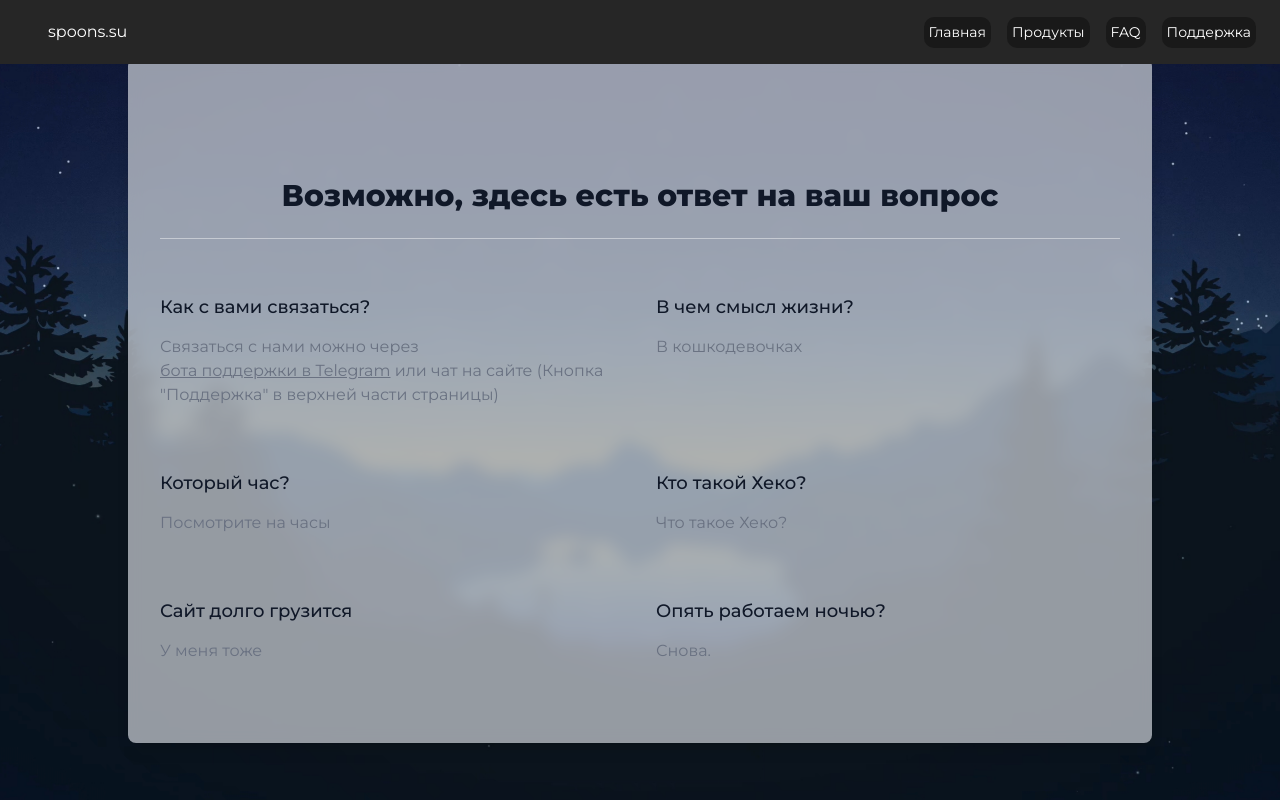
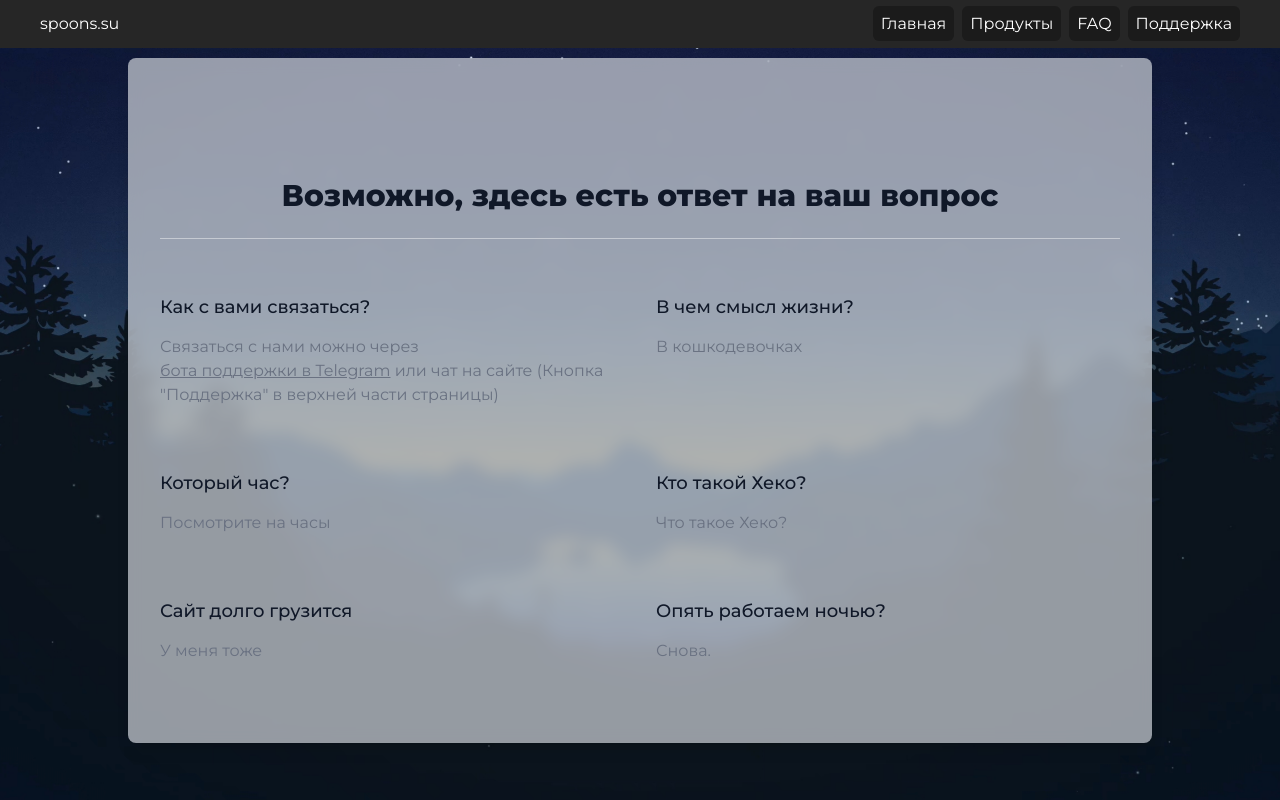
Before and after one commit to Spoon-and-Fork/spoons.su, a Next.js app: page /faq in a window 1280 px wide. Built offline with nearby package versions, Linux system fonts and the light colour scheme.

Commit message:
fix: fixed navbar styles

```diff
--- a/src/app/layout.tsx
+++ b/src/app/layout.tsx
@@ -18,7 +18,9 @@ export default function RootLayout({
       <body className="overflow-x-clip"> {/* **:outline-[red] **:outline-1 */}
         <AuthProvider>
           <NavigationBar />
-          {children}
+          <main>
+            {children}
+          </main>
         </AuthProvider>
       </body>
     </html>
--- a/src/app/nav/navbar.tsx
+++ b/src/app/nav/navbar.tsx
@@ -23,9 +23,9 @@ export default function NavigationBar() {
                 data-lpignore="true"
                 autoComplete="off"
             ></input>
-            <div className="drawer-content flex flex-col max-h-12">
-                <div className="navbar bg-neutral-800 w-full">
-                    <Link href="/" className='float-right text-white my-2 mx-1 border-0 rounded-xl ml-5 md:ml-10'>spoons.su</Link>
+            <div className="drawer-content flex flex-col">
+                <div className="flex bg-neutral-800 w-full items-center">
+                    <Link href="/" className='float-right text-white border-0 rounded-xl ml-5 md:ml-10'>spoons.su</Link>
                     <div className="flex-none lg:hidden ml-auto">
                         <label htmlFor="my-drawer-2" aria-label="open sidebar" className="btn btn-square btn-ghost drawer-button">
                             <svg
@@ -44,17 +44,19 @@ export default function NavigationBar() {
                         </label>
                     </div>
                     <nav className="hidden flex-none lg:flex ml-auto">
-                        <ul className='menu menu-horizontal flex-row-reverse'>
-                            <li className='float-right text-white my-2 mx-1 border-0 rounded-md bg-neutral-950'>
-                                <Link href="https://jivo.chat/dMMab5e5zq">Поддержка</Link>
+                        <ul className='flex gap-2 py-3 px-10'>
+                            <li className=''>
+                                <Link href="/" className='px-2 py-2 text-white rounded-md bg-neutral-900/70 hover:bg-neutral-900/40 transition-colors'>Главная</Link>
                             </li>
-                            <li className='float-right text-white my-2 mx-1 border-0 rounded-md bg-neutral-950'>
-                                <Link href="/faq">FAQ</Link>
+                            <li className=''>
+                                <Link href="/products" className='px-2 py-2 text-white rounded-md bg-neutral-900/70 hover:bg-neutral-900/40 transition-colors'>Продукты</Link>
                             </li>
-                            <li className='float-right text-white my-2 mx-1 border-0 rounded-md bg-neutral-950'>
-                                <Link href="/products">Продукты</Link>
+                            <li className=''>
+                                <Link href="/faq" className='px-2 py-2 text-white rounded-md bg-neutral-900/70 hover:bg-neutral-900/40 transition-colors'>FAQ</Link>
                             </li>
-                            <li className='float-right text-white my-2 mx-1 border-0 rounded-md bg-neutral-950'><Link href="/">Главная</Link></li>
+                            <li className=''>
+                                <Link href="https://jivo.chat/dMMab5e5zq" className='px-2 py-2 text-white rounded-md bg-neutral-900/70 hover:bg-neutral-900/40 transition-colors'>Поддержка</Link>
+                            </li>
                         </ul>
                     </nav>
                 </div>
@@ -66,13 +68,13 @@ export default function NavigationBar() {
                         <Link href="/" className="hover:underline" onClick={toggle}>Главная</Link>
                     </li>
                     <li className='float-right text-white my-2 mx-1 border-0 rounded-md bg-neutral-950'>
-                        <Link href="https://jivo.chat/dMMab5e5zq">Поддержка</Link>
+                        <Link href="/faq" onClick={toggle}>FAQ</Link>
                     </li>
                     <li className='float-right text-white my-2 mx-1 border-0 rounded-md bg-neutral-950'>
-                        <Link href="/faq">FAQ</Link>
+                        <Link href="/products" onClick={toggle}>Продукты</Link>
                     </li>
                     <li className='float-right text-white my-2 mx-1 border-0 rounded-md bg-neutral-950'>
-                        <Link href="/products">Продукты</Link>
+                        <Link href="https://jivo.chat/dMMab5e5zq" onClick={toggle}>Поддержка</Link>
                     </li>
                 </ul>
             </nav>
```
